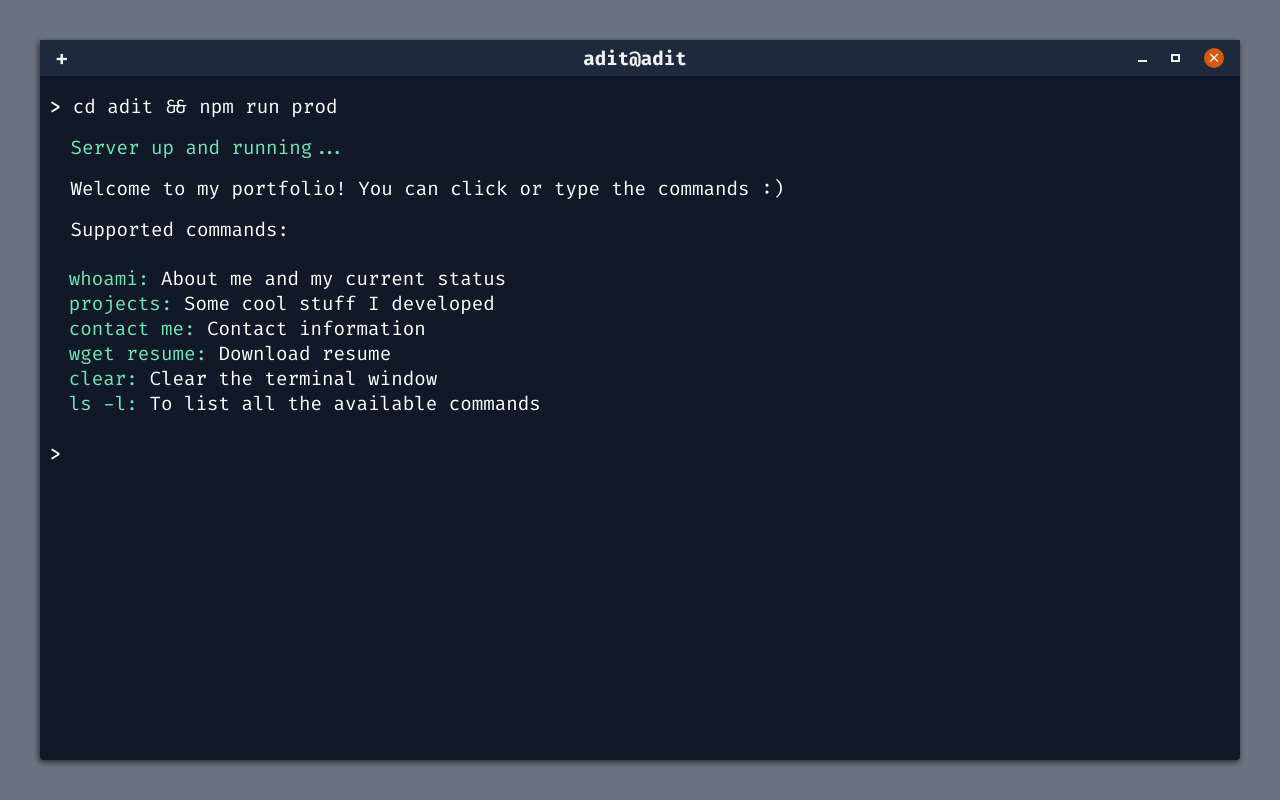
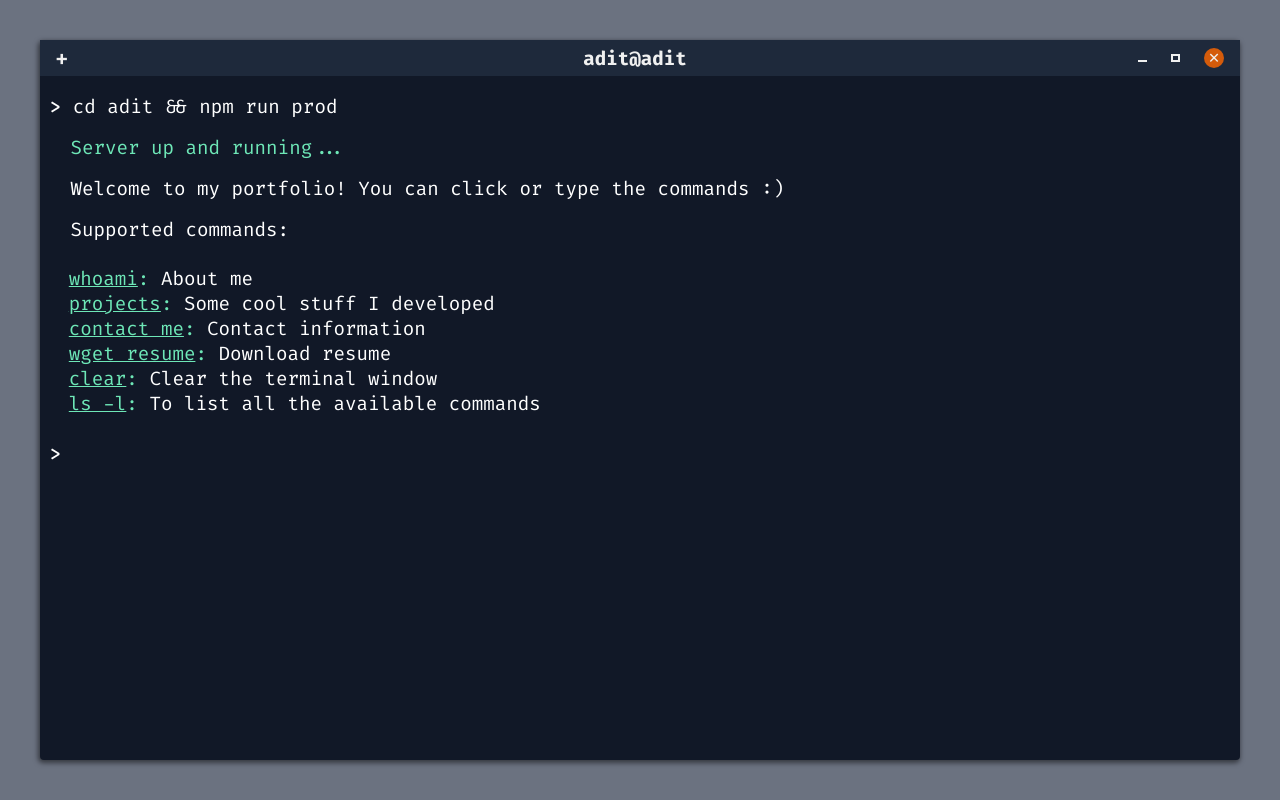
Before and after one commit to ohoadit/ohoadit.github.io, a plain HTML site: page index.html in a window 1280 px wide. Drawn offline with Linux system fonts and the light colour scheme.

Commit message:
CNAME updated

```diff
--- a/index.html
+++ b/index.html
@@ -229,7 +229,7 @@
         const e = createElement("div");
         e.setAttribute("class", "command-list-container"), Object.keys(commandObject).forEach(t => {
             const a = createElement("section"),
-                n = createElement("span", `${t}: `, TEXT_GREEN),
+                n = createElementWithHTMLContent("span", `<u>${t}</u>: `, TEXT_GREEN),
                 o = createElement("span", commandObject[t].desc);
             a.appendChild(n), a.appendChild(o), e.appendChild(a)
         }), terminal.appendChild(e)
@@ -238,6 +238,10 @@
         createElement = (e, t, a) => {
             const n = document.createElement(e);
             return n.textContent = t, n.style.color = a, n
+        },
+        createElementWithHTMLContent = (e, t, a) => {
+            const n = document.createElement(e);
+            return n.innerHTML = t, n.style.color = a, n
         },
         clearTerminal = () => {
             terminal.querySelectorAll("div").forEach(e => e.remove()), terminal.querySelectorAll("p").forEach(e => e.remove()), terminal.querySelectorAll("span").forEach(e => e.remove())
@@ -318,7 +322,7 @@
         },
         commandObject = {
             whoami: {
-                desc: "About me and my current status",
+                desc: "About me",
                 renderFunction: aboutMe
             },
             projects: {
```
Also changed, not shown: 1 other file.
